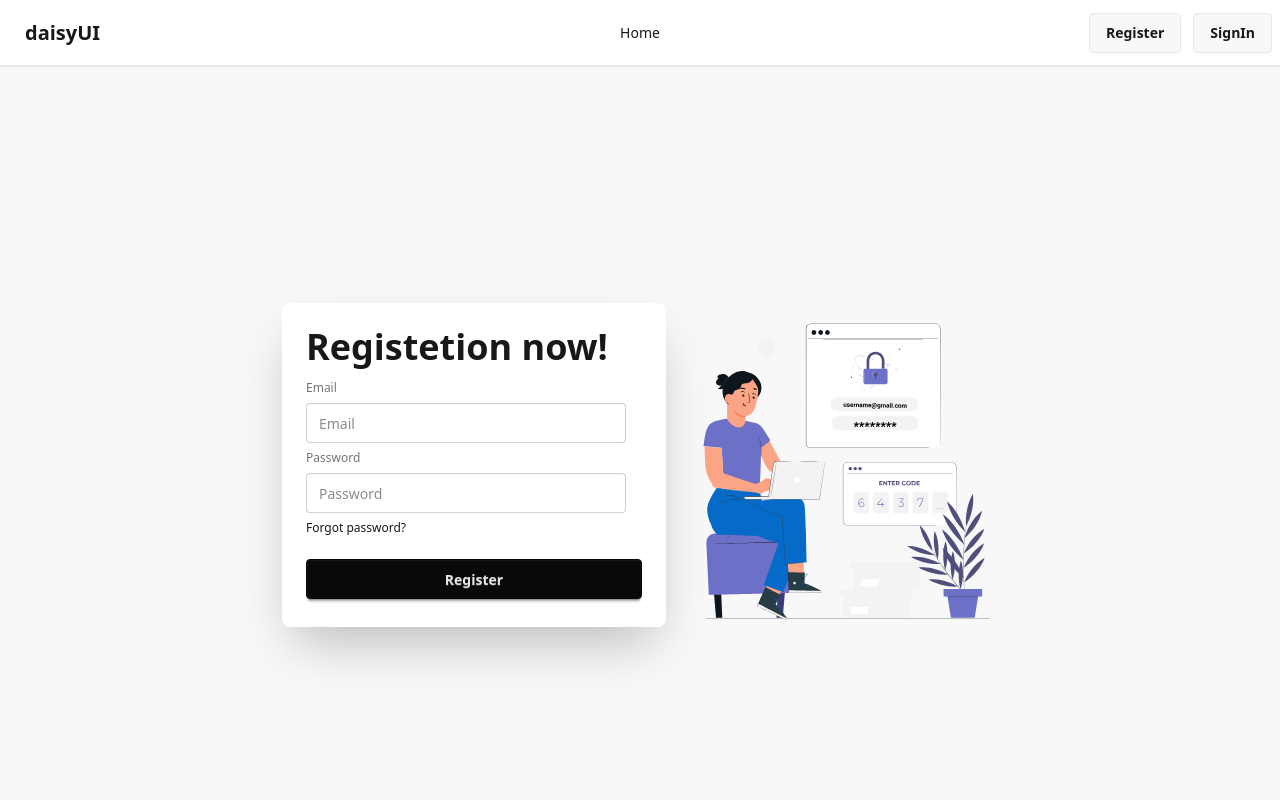
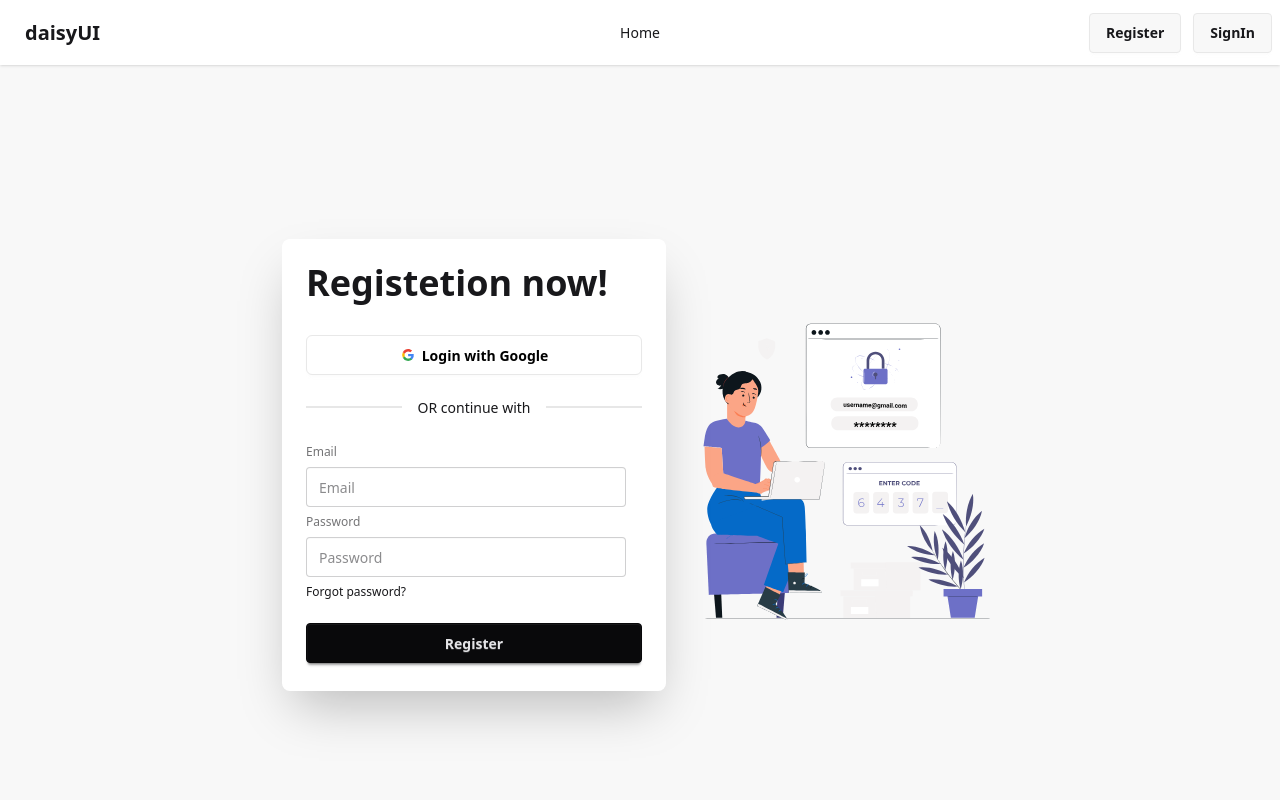
Before and after one commit to mosaraf68500/career-code-client, a React (Vite) app: page /register in a window 1280 px wide. Shown: the top 800 px of the page. Built offline with nearby package versions, Linux system fonts and the light colour scheme; no server answers.

Commit message:
signin with google

```diff
--- a/src/authentication/Registetion.jsx
+++ b/src/authentication/Registetion.jsx
@@ -2,6 +2,7 @@ import React, { use } from "react";
 import registerLotties from "../assets/lotties/registerLottie.json";
 import Lottie from "lottie-react";
 import { AuthContex } from "../contex/AuthContex";
+import SocialLogin from "../shaared/SocialLogin";
 
 const Registetion = () => {
     const {createUser}=use(AuthContex);
@@ -32,6 +33,8 @@ const Registetion = () => {
           <div className="card bg-base-100 w-full max-w-sm shrink-0 shadow-2xl">
             <div className="card-body">
               <h1 className="text-4xl font-bold">Registetion now!</h1>
+
+              <SocialLogin></SocialLogin>
               <form onSubmit={handeRegistetionForm}>
                 <fieldset className="fieldset">
                   <label className="label">Email</label>
--- a/src/contex/AuthProvider.jsx
+++ b/src/contex/AuthProvider.jsx
@@ -1,8 +1,8 @@
 import React, { useEffect, useState } from 'react';
 import { AuthContex } from './AuthContex';
-import { createUserWithEmailAndPassword, onAuthStateChanged, signInWithEmailAndPassword, signOut } from 'firebase/auth';
+import { createUserWithEmailAndPassword, GoogleAuthProvider, onAuthStateChanged, signInWithEmailAndPassword, signInWithPopup, signOut } from 'firebase/auth';
 import { auth } from '../firebase/firebase.config';
-
+const Provider=new GoogleAuthProvider();
 
 const AuthProvider = ({children}) => {
     const [loading,setLoading]=useState(true)
@@ -27,6 +27,11 @@ const AuthProvider = ({children}) => {
         return signOut(auth)
     }
 
+    const SignInWithGoogle=()=>{
+        setLoading(true);
+        return signInWithPopup(auth,Provider)
+    }
+
     useEffect(()=>{
         const unsubscribe=onAuthStateChanged(auth,currentUser=>{
             setUser(currentUser);
@@ -39,6 +44,7 @@ const AuthProvider = ({children}) => {
     const AuthInfo={
         loading,
         user,
+        SignInWithGoogle,
         signOutUser,
         createUser,
         SingInUser
--- /dev/null
+++ b/src/shaared/SocialLogin.jsx
@@ -0,0 +1,54 @@
+import React, { use } from "react";
+import { AuthContex } from "../contex/AuthContex";
+
+const SocialLogin = () => {
+    const {SignInWithGoogle}=use(AuthContex);
+    const handleSignInWithGoogle=()=>{
+        SignInWithGoogle()
+        .then(result=>{
+            console.log(result)
+        })
+        .catch(error=>{
+            console.log(error)
+        })
+    }
+  return (
+    <div className="w-full">
+      <div className="my-6 space-y-4 w-full">
+        <button onClick={handleSignInWithGoogle}  className="btn bg-white text-black border-[#e5e5e5]flex items-center justify-center w-full p-4 space-x-4 border rounded-md focus:ring-2 focus:ring-offset-1 dark:border-gray-600 focus:dark:ring-violet-600">
+          <svg
+            aria-label="Google logo"
+            width="16"
+            height="16"
+            xmlns="http://www.w3.org/2000/svg"
+            viewBox="0 0 512 512"
+          >
+            <g>
+              <path d="m0 0H512V512H0" fill="#fff"></path>
+              <path
+                fill="#34a853"
+                d="M153 292c30 82 118 95 171 60h62v48A192 192 0 0190 341"
+              ></path>
+              <path
+                fill="#4285f4"
+                d="m386 400a140 175 0 0053-179H260v74h102q-7 37-38 57"
+              ></path>
+              <path
+                fill="#fbbc02"
+                d="m90 341a208 200 0 010-171l63 49q-12 37 0 73"
+              ></path>
+              <path
+                fill="#ea4335"
+                d="m153 219c22-69 116-109 179-50l55-54c-78-75-230-72-297 55"
+              ></path>
+            </g>
+          </svg>
+          Login with Google
+        </button>
+      </div>
+      <div className="divider">OR continue with</div>
+    </div>
+  );
+};
+
+export default SocialLogin;
```
